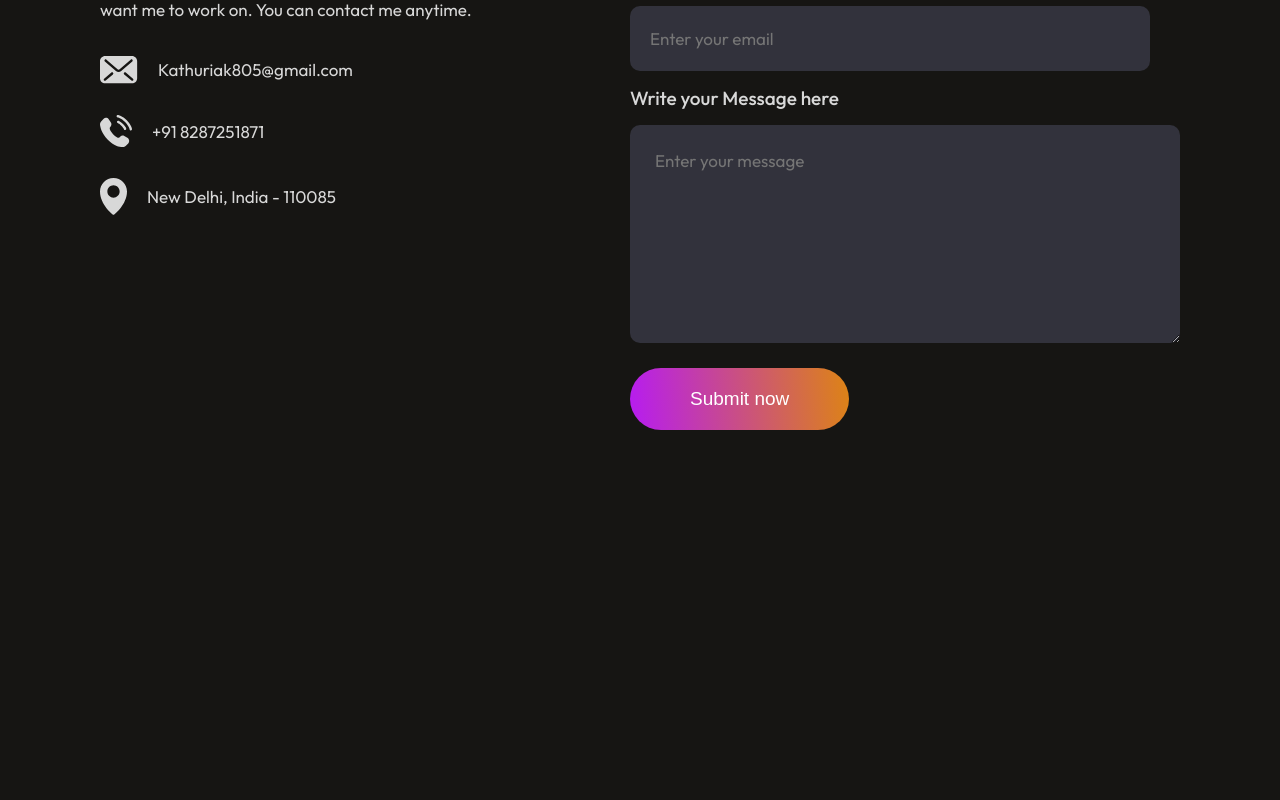
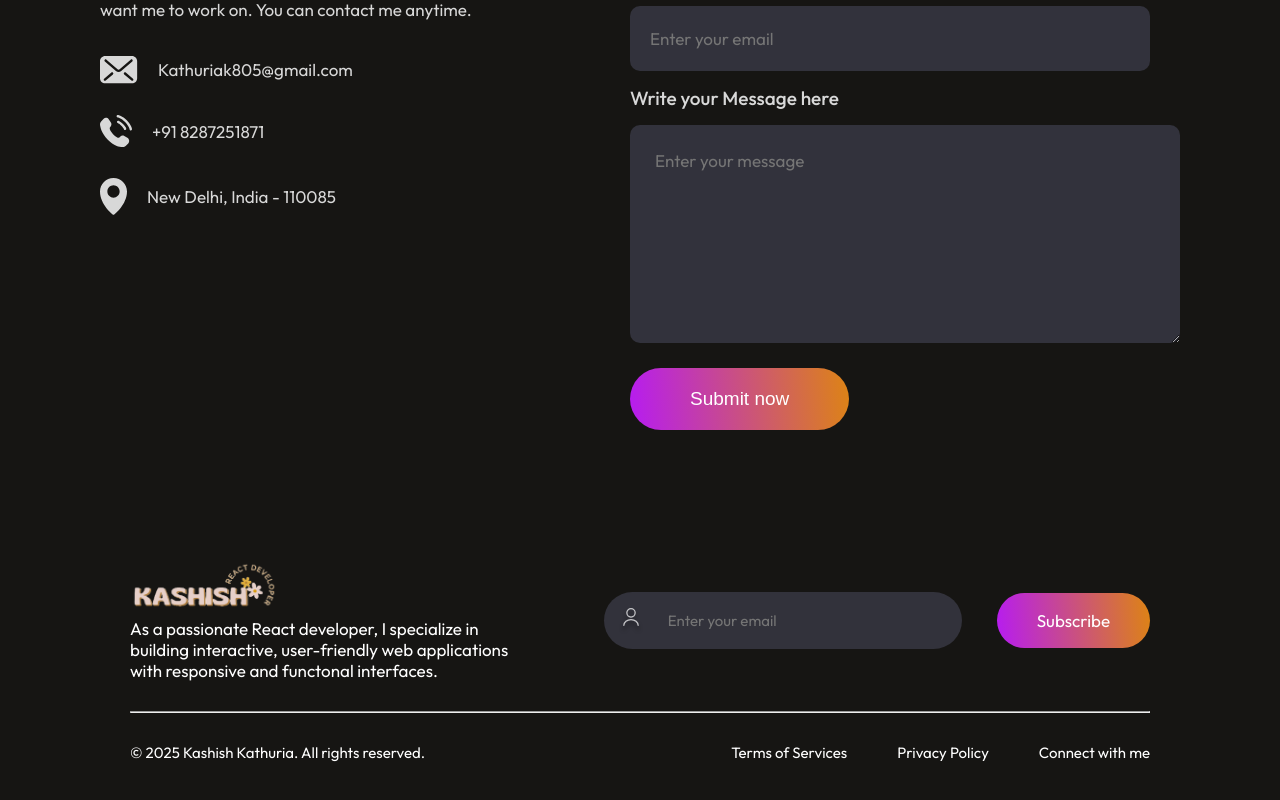
Before and after one commit to imkashishkathuria/my-portfolio, a React (Vite) app: page / in a window 1280 px wide. Shown: the part 3897-4697 px from the top of the page. Before the commit the page ends 4377 px from the top, so only its background shows below. Built offline with nearby package versions, Linux system fonts and the light colour scheme.

Commit message:
footer section

```diff
--- a/src/App.jsx
+++ b/src/App.jsx
@@ -1,5 +1,6 @@
 import About from "./Components/About/About"
 import Contact from "./Components/Contact/Contact"
+import Footer from "./Components/Footer/Footer"
 import Hero from "./Components/Hero/Hero"
 import MyWork from "./Components/MyWork/MyWork"
 import Navbar from "./Components/Navbar/Navbar"
@@ -15,6 +16,7 @@
       <Services />
       <MyWork />
       <Contact />
+      <Footer />
     </div>
   )
 }
--- /dev/null
+++ b/src/Components/Footer/Footer.css
@@ -0,0 +1,71 @@
+.footer{
+    display: flex;
+    margin: 50px 130px;
+    flex-direction: column;
+    gap: 30px;
+}
+.footer-top{
+    display: flex;
+    justify-content: space-between;
+}
+
+.footer-top-left p{
+    font-size: 17px;
+    max-width: 400px;
+}
+
+.footer-top-right{
+    display: flex;
+    align-items: center;
+    gap: 35px;
+
+}
+
+.footer-email-input{
+    display: flex;
+    gap: 25px;
+    padding: 15px 15px;
+    border-radius: 50px;
+    background: #32323b;
+    padding-right: 80px;
+}
+
+.footer-email-input input{
+    outline: none;
+    border: none;
+    background: transparent;
+    color: #a0a0a0;
+    font-family: Outfit;
+    font-size: 15px;
+}
+
+.footer-subscribe{
+    font-size: 17px;
+    padding: 17px 40px;
+    border-radius: 50px;
+    background: linear-gradient(264deg, #DF8908 -5.09%, #B415FF 106.28%);
+    cursor: pointer;
+    transition: 0.3s;
+
+}
+
+.footer-bottom{
+    display: flex;
+    justify-content: space-between;
+    font-size: 15px;
+}
+
+.footer-bottom-right{
+    display: flex;
+    gap: 50px;
+    margin-bottom: 60px;
+}
+
+.footer-email-input:hover{
+    border: 2px solid white;
+}
+
+.footer-subscribe:hover{
+    transform: scale(1.1);
+    transition: 0.3s;
+}
--- /dev/null
+++ b/src/Components/Footer/Footer.jsx
@@ -0,0 +1,40 @@
+import './Footer.css'
+import footer_logo from '../../assets/footer_logo.svg'
+import user_icon from '../../assets/user_icon.svg'
+import logo from '../../assets/logo.png'
+
+const Footer = () => {
+  return (
+    <div className='footer'>
+        <div className="footer-top">
+            <div className="footer-top-left">
+                <img src={logo} alt='' width="150px" />
+                <p>As a passionate React developer, I specialize in building interactive, user-friendly web applications with responsive and functonal interfaces.</p>
+            </div>
+            <div className="footer-top-right">
+                <div className="footer-email-input">
+                    <img src={user_icon} alt='' />
+                    <input type='email' placeholder='Enter your email' />
+                </div>
+                <div className="footer-subscribe">
+                    Subscribe
+                </div>
+            </div>
+        </div>
+        <hr />
+        <div className="footer-bottom">
+            <div className="footer-bottom-left">
+            © 2025 Kashish Kathuria. All rights reserved.
+            </div>
+            <div className="footer-bottom-right">
+                <p>Terms of Services</p>
+                <p>Privacy Policy</p>
+                <p>Connect with me</p>
+            </div>
+        </div>
+
+    </div>
+  )
+}
+
+export default Footer
```
Also changed, not shown: src/assets/picture7.PNG (added).
